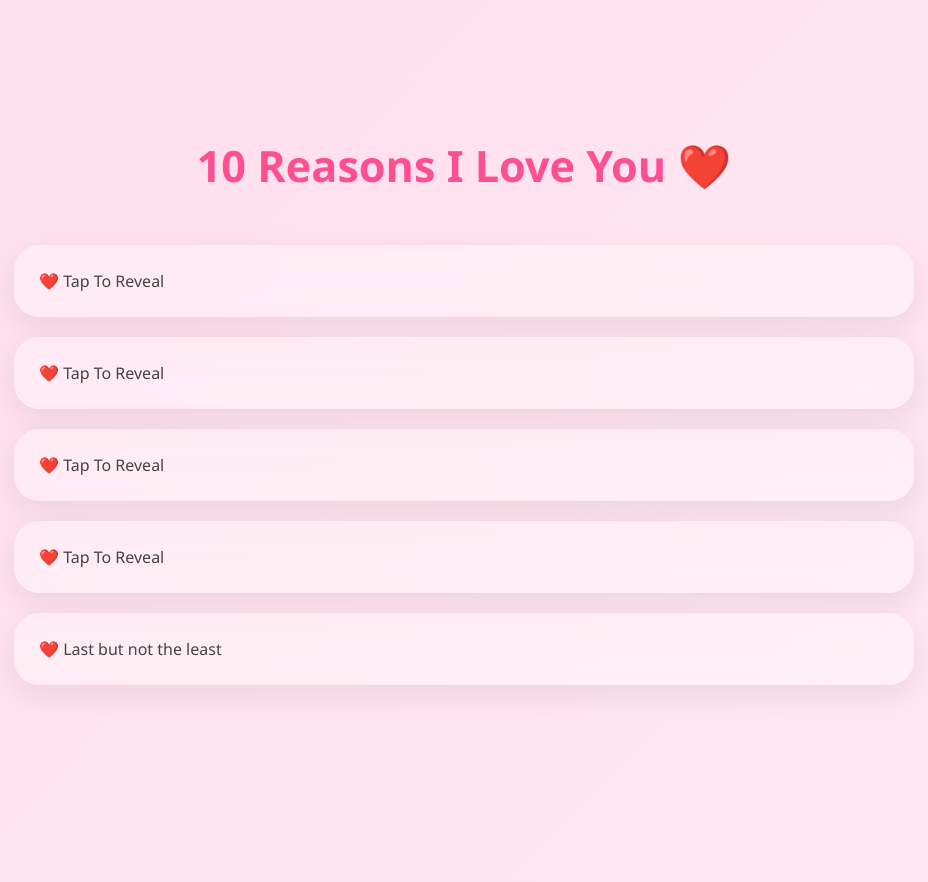
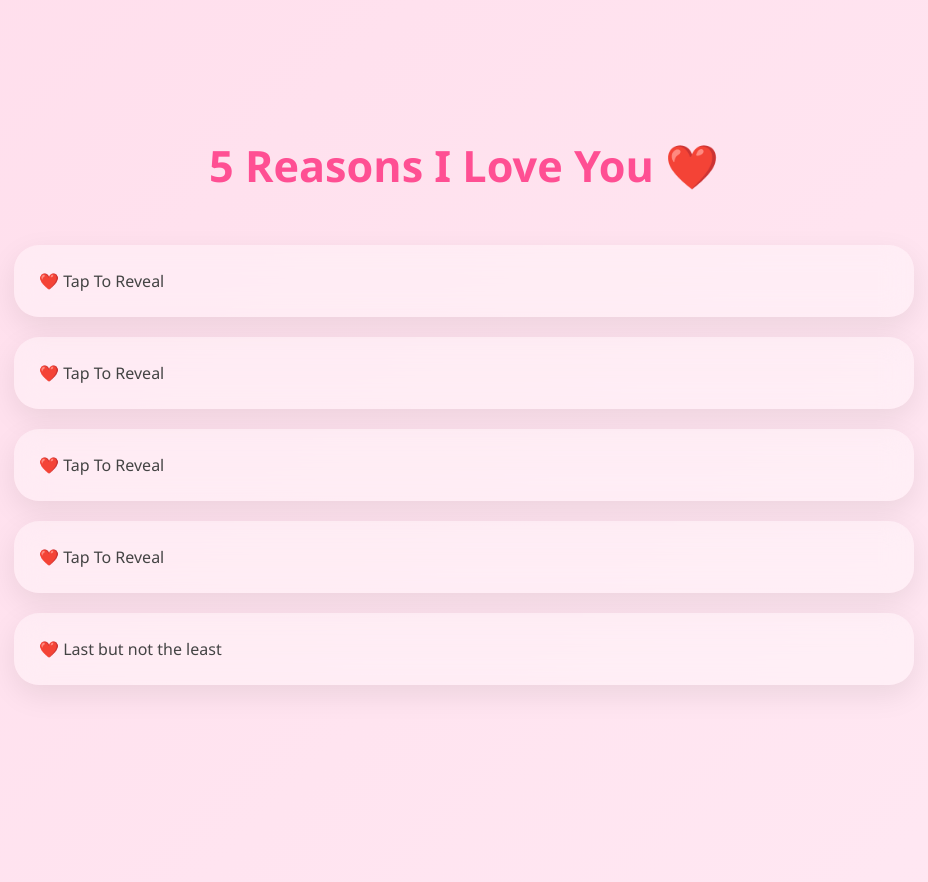
Before and after one commit to aryanjhingade/happy-birthday-annu, a plain HTML site: page index.html in a window 1280 px wide. Shown: the part 1700-2582 px from the top of the page, without its empty margins (176-1104 px from the left). Drawn offline with Linux system fonts and the light colour scheme.

Commit message:
Update index.html

```diff
--- a/index.html
+++ b/index.html
@@ -265,7 +265,7 @@ I love you ❤️
 
 <section class="section">
 
-<h2 class="title">10 Reasons I Love You ❤️</h2>
+<h2 class="title">5 Reasons I Love You ❤️</h2>
 
 <div class="card" onclick="toggle('r1')">
 ❤️ Tap To Reveal
```
